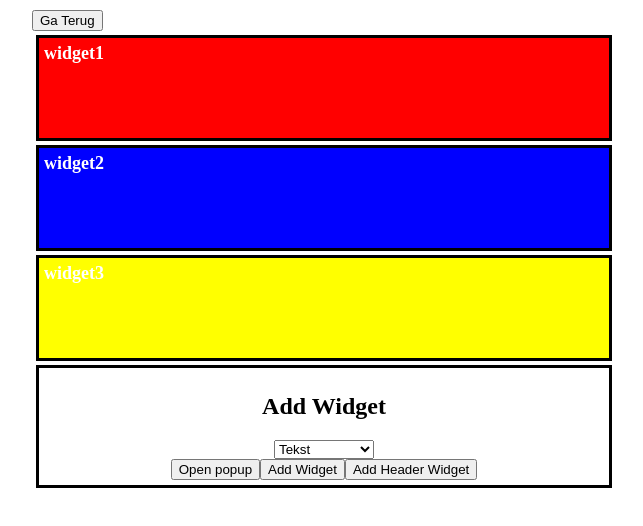
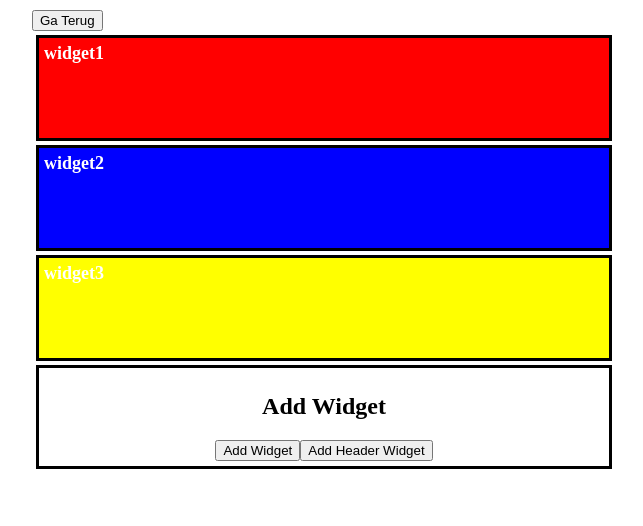
Before and after one commit to zrowan1/bgss, a Vue app in the folder client/: page /BG in a window 1280 px wide. Shown: the top 526 px of the page, without its empty margins (38-681 px from the left). Built offline with nearby package versions, Linux system fonts and the light colour scheme; the HTML template or start-up script is replaced by a standard one.

Commit message:
nu werkt het wel lol :)

```diff
--- a/client/src/views/BrandGuide.vue
+++ b/client/src/views/BrandGuide.vue
@@ -112,17 +112,16 @@
     <div class="widgetAdder">
       <div class="widgetAdder-content">
         <h2>Add Widget</h2>
-        <select style="width:100px;">
+        <!--<select style="width:100px;">
           <option>Tekst</option>
           <option>Header</option>
           <option>Image</option>
-        </select>
+        </select>-->
 
         <div>
-          <button @click="isopen = true"> Open popup</button>
 
-          <button @click="addWidget()">Add Widget</button>
-          <button @click="addWidgetHeader()">Add Header Widget</button>
+          <button @click="addWidgetPressed()">Add Widget</button>
+          <button @click="addWidgetHeaderPressed()">Add Header Widget</button>
         </div>
       </div>
     </div>
```
